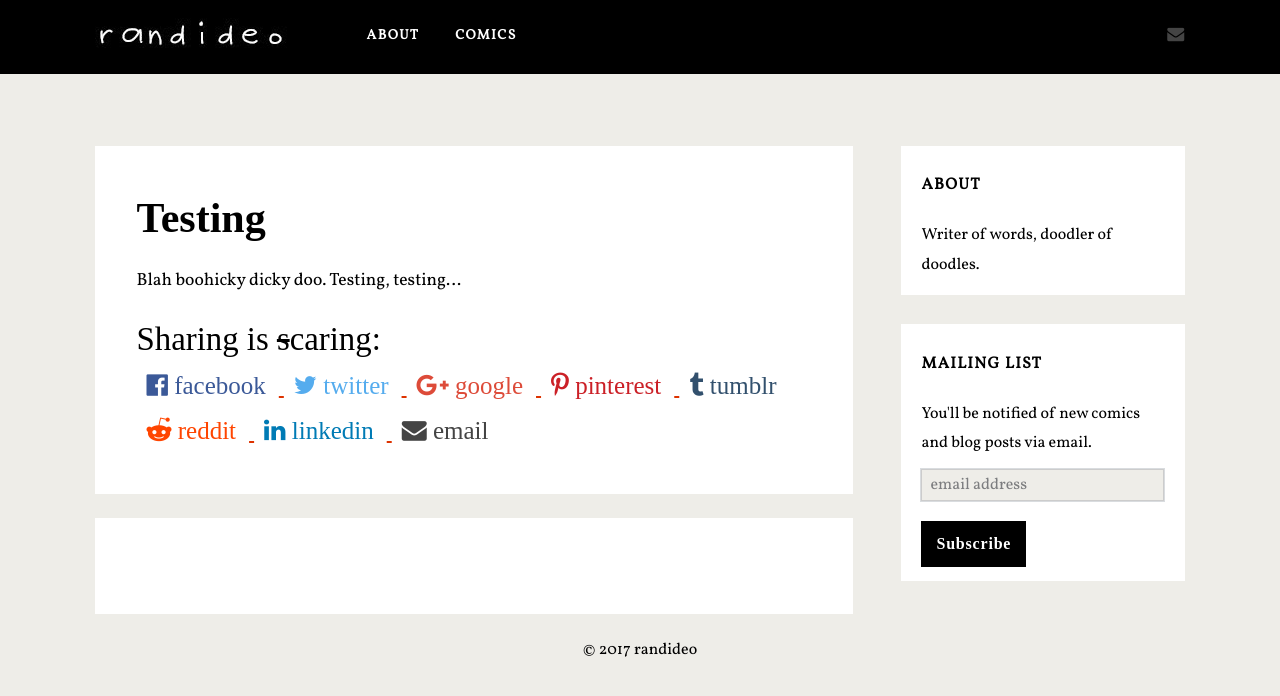
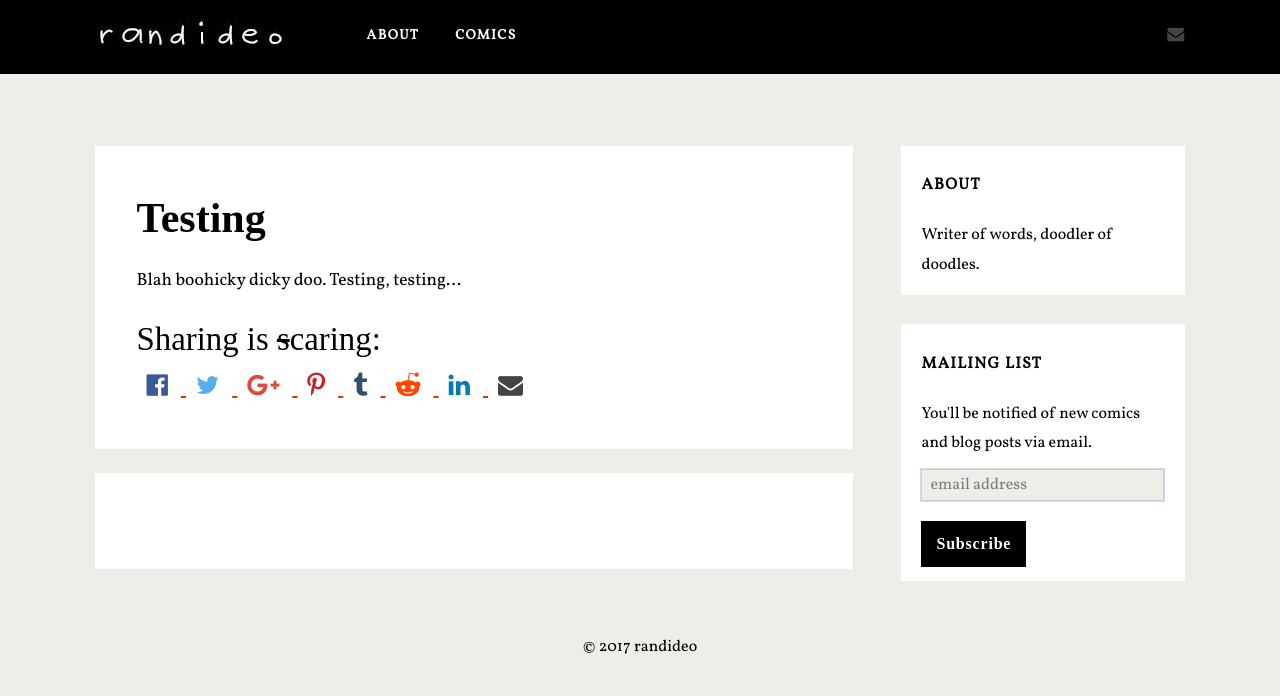
Before and after one commit to randideo/randideo.github.io, a Jekyll site: the page built from _posts/2015-09-02-test3.md, in a window 1280 px wide. Shown: the top 696 px of the page. Built offline with Jekyll 4.4.1, drawn with Linux system fonts in a browser that asks for light colours; nearby versions of some CDN libraries; some web fonts are replaced; comment, search, counter and statistics services are not loaded.

Commit message:
Update social.html

```diff
--- a/_includes/social.html
+++ b/_includes/social.html
@@ -6,48 +6,48 @@
 	    <a  href="https://www.facebook.com/sharer/sharer.php?u={{ site.url }}{{ site.baseurl }}{{ page.url }}"
 	        onclick="window.open(this.href, 'pop-up', 'left=20,top=20,width=500,height=500,toolbar=1,resizable=0'); return false;"
 	        title="Share on Facebook" >
-	        <i class="fa fa-facebook-official share-button"> facebook</i>
+	        <i class="fa fa-facebook-official share-button"></i>
 	    </a>
 
 	    <a  href="https://twitter.com/intent/tweet?text={{ page.title }}&url={{ site.url }}{{ site.baseurl }}{{ page.url }}"
 	        onclick="window.open(this.href, 'pop-up', 'left=20,top=20,width=500,height=500,toolbar=1,resizable=0'); return false;"
 	        title="Share on Twitter" >
-	        <i class="fa fa-twitter share-button"> twitter</i>
+	        <i class="fa fa-twitter share-button"></i>
 	    </a>
 
 	    <a  href="https://plus.google.com/share?url={{ site.url }}{{ site.baseurl }}{{ page.url }}"
 	        onclick="window.open(this.href, 'pop-up', 'left=20,top=20,width=500,height=500,toolbar=1,resizable=0'); return false;"
 	        title="Share on Google+" >
-	        <i class="fa fa-google-plus share-button"> google</i>
+	        <i class="fa fa-google-plus share-button"></i>
 	    </a>
 
 	    <a  href="http://pinterest.com/pin/create/button/?url={{ site.url }}{{ site.baseurl }}{{ page.url }}"
 	        onclick="window.open(this.href, 'pop-up', 'left=20,top=20,width=900,height=500,toolbar=1,resizable=0'); return false;"
 	        title="Share on Pinterest" >
-	        <i class="fa fa-pinterest-p share-button"> pinterest</i>
+	        <i class="fa fa-pinterest-p share-button"></i>
 	    </a>
 
 	    <a  href="http://www.tumblr.com/share/link?url={{ site.url }}{{ site.baseurl }}{{ page.url }}"
 	        onclick="window.open(this.href, 'pop-up', 'left=20,top=20,width=900,height=500,toolbar=1,resizable=0'); return false;"
 	        title="Share on Tumblr" >
-	        <i class="fa fa-tumblr share-button"> tumblr</i>
+	        <i class="fa fa-tumblr share-button"></i>
 	    </a>
 
 	    <a  href="http://www.reddit.com/submit?url={{ site.url }}{{ site.baseurl }}{{ page.url }}"
 	        onclick="window.open(this.href, 'pop-up', 'left=20,top=20,width=900,height=500,toolbar=1,resizable=0'); return false;"
 	        title="Share on Reddit" >
-	        <i class="fa fa-reddit-alien share-button"> reddit</i>
+	        <i class="fa fa-reddit-alien share-button"></i>
 	    </a>
 
 	    <a  href="https://www.linkedin.com/shareArticle?mini=true&url={{ site.url }}{{ site.baseurl }}{{ page.url }}&title={{ page.title }}&summary={{ page.description }}&source=webjeda"
 	        onclick="window.open(this.href, 'pop-up', 'left=20,top=20,width=500,height=500,toolbar=1,resizable=0'); return false;"
 	        title="Share on LinkedIn" >
-	        <i class="fa fa-linkedin share-button"> linkedin</i>
+	        <i class="fa fa-linkedin share-button"></i>
 	    </a>
 
 	    <a  href="mailto:?subject={{ page.title }}&amp;body=Check out this site {{ site.url }}{{ site.baseurl }}{{ page.url }}"
 	        title="Share via Email" >
-	        <i class="fa fa-envelope share-button"> email</i>
+	        <i class="fa fa-envelope share-button"></i>
 	    </a>
 	</div>
 
@@ -57,7 +57,6 @@
 /* Share Bar */
 #share-bar {
     font-size: 25px;
-	 text-decoration: none;
 }
 
 /* Title */
```
